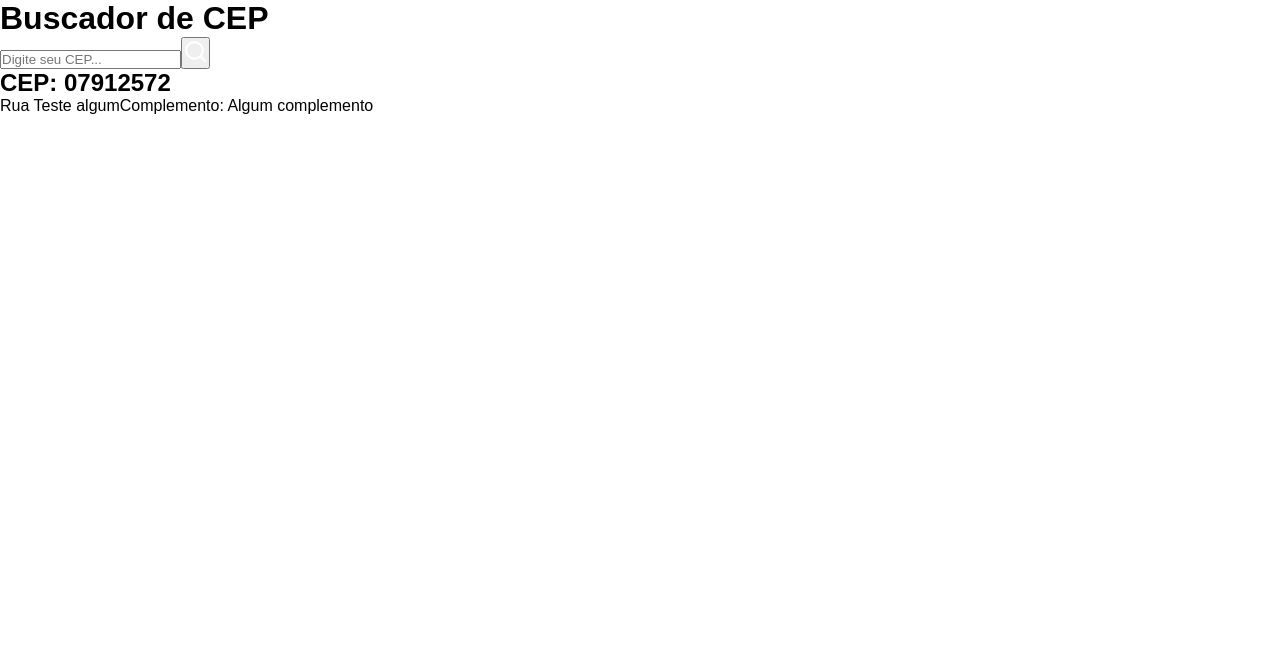
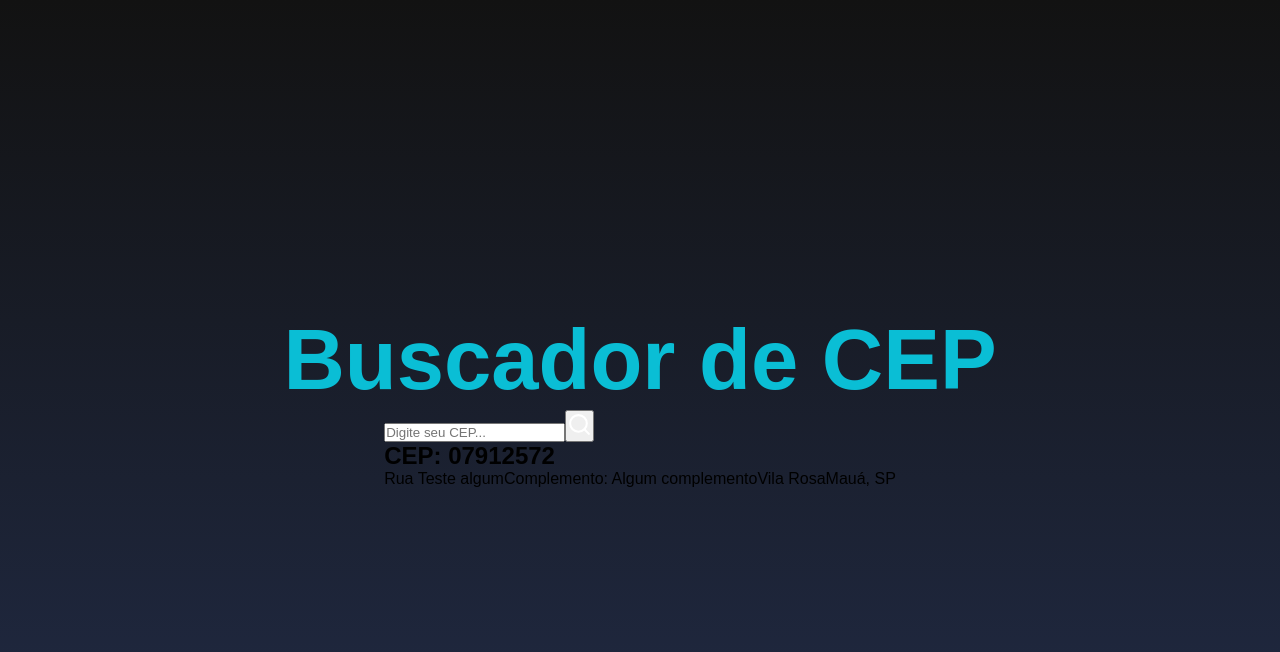
Before and after one commit to lucasbatista21/buscador-cep, a React (Create React App) app: page / in a window 1280 px wide. Shown: the top 652 px of the page. Built offline with nearby package versions, Linux system fonts and the light colour scheme.

Commit message:
Início do CSS e animação
Criei e iniciei o arquivo styles.css e coloquei uma animação no título "Buscado de CEP"

```diff
--- a/src/App.js
+++ b/src/App.js
@@ -1,4 +1,6 @@
 import { FiSearch } from "react-icons/fi";
+import "./styles.css";
+
 function App() {
   return <div className="container">
     <h1 className="title">Buscador de CEP</h1>
@@ -18,6 +20,8 @@ function App() {
 
             <span>Rua Teste algum</span>
             <span>Complemento: Algum complemento</span>
+            <span>Vila Rosa</span>
+            <span>Mauá, SP</span>
         </main>
     </div>
   </div>;
--- /dev/null
+++ b/src/styles.css
@@ -0,0 +1,48 @@
+.container {
+    height: 100vh;
+    display: flex;
+    justify-content: center;
+    align-items: center;
+    flex-direction: column;
+    background: linear-gradient(#121212, #212b46);
+}
+
+.title {
+    font-size: 85px;
+    color: #fff;
+    animation: fadeInOut 4s infinite, slideUpDown 3s infinite;
+}
+
+/* Definição da animação de desvanecimento e surgimento */
+@keyframes fadeInOut {
+    0% {
+        color: #e0e0e0;
+        /* Cor clara para contraste com fundo escuro */
+    }
+
+    50% {
+        color: #00bcd4;
+        /* Cor azul clara para destacar, combina com o fundo */
+    }
+
+    100% {
+        color: #e0e0e0;
+    }
+}
+
+/* Definição da animação de deslizar para cima e para baixo */
+@keyframes slideUpDown {
+
+    0%,
+    100% {
+        transform: translateY(0);
+    }
+
+    50% {
+        transform: translateY(-10px);
+    }
+}
+
+.container-input {
+
+}
```
Also changed, not shown: public/logo192.png (deleted), public/logo512.png (deleted).
